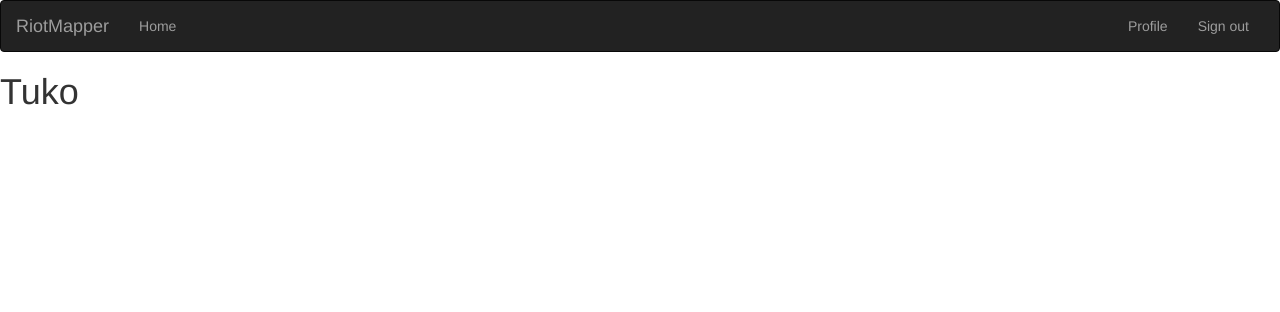
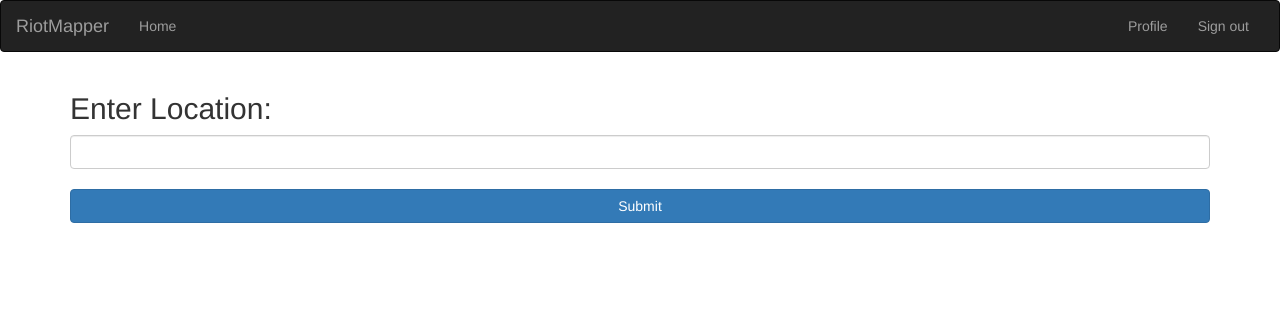
Before and after one commit to paulmburu08/Riotmapper, a Django app: page / in a window 1280 px wide. Shown: the top 312 px of the page. Run offline with Django 3.2, Linux system fonts and the light colour scheme; some libraries are stand-ins or nearby versions.

```diff
--- a/riotmapperapp/templates/base.html
+++ b/riotmapperapp/templates/base.html
@@ -26,6 +26,7 @@
   <script src="https://ajax.googleapis.com/ajax/libs/jquery/3.2.1/jquery.min.js"></script>
   {% bootstrap_javascript %}
   <script src=" {% static 'js/base.js' %}"></script>
+  <script src="https://unpkg.com/axios/dist/axios.min.js"></script>
   {% endblock %}
 </body>
 
--- a/riotmapperapp/templates/home.html
+++ b/riotmapperapp/templates/home.html
@@ -6,5 +6,15 @@
 {% endblock %}
 
 {% block content %}
-<h1>Tuko</h1>
+<div class="container">
+    <h2 id="text-center">Enter Location: </h2>
+    <form id="location-form">
+      <input type="text" id="location-input" class="form-control form-control-lg">
+      <br>
+      <button type="submit" class="btn btn-primary btn-block">Submit</button>
+    </form>
+    <div class="card-block" id="formatted-address"></div>
+    <div class="card-block" id="address-components"></div>
+    <div class="card-block" id="geometry"></div>
+  </div>
 {% endblock %}
--- a/static/js/base.js
+++ b/static/js/base.js
@@ -0,0 +1,62 @@
+// Call Geocode
+//geocode();
+
+// Get location form
+var locationForm = document.getElementById('location-form');
+
+// Listen for submiot
+locationForm.addEventListener('submit', geocode);
+
+function geocode(e) {
+    // Prevent actual submit
+    e.preventDefault();
+
+    var location = document.getElementById('location-input').value;
+
+    axios.get('https://maps.googleapis.com/maps/api/geocode/json', {
+            params: {
+                address: location,
+                key: 'AIzaSyBLLH2B_z8aqBI1goqokHcb6_NyHLn4HjQ'
+            }
+        })
+        .then(function (response) {
+            // Log full response
+            console.log(response);
+
+            // Formatted Address
+            var formattedAddress = response.data.results[0].formatted_address;
+            var formattedAddressOutput = `
+          <ul class="list-group">
+            <li class="list-group-item">${formattedAddress}</li>
+          </ul>
+        `;
+
+            // Address Components
+            var addressComponents = response.data.results[0].address_components;
+            var addressComponentsOutput = '<ul class="list-group">';
+            for (var i = 0; i < addressComponents.length; i++) {
+                addressComponentsOutput += `
+            <li class="list-group-item"><strong>${addressComponents[i].types[0]}</strong>: ${addressComponents[i].long_name}</li>
+          `;
+            }
+            addressComponentsOutput += '</ul>';
+
+            // Geometry
+            var lat = response.data.results[0].geometry.location.lat;
+            var lng = response.data.results[0].geometry.location.lng;
+            var geometryOutput = `
+          <ul class="list-group">
+            <li class="list-group-item"><strong>Latitude</strong>: ${lat}</li>
+            <li class="list-group-item"><strong>Longitude</strong>: ${lng}</li>
+          </ul>
+        `;
+
+            // Output to app
+            document.getElementById('formatted-address').innerHTML = formattedAddressOutput;
+            document.getElementById('address-components').innerHTML = addressComponentsOutput;
+            document.getElementById('geometry').innerHTML = geometryOutput;
+        })
+        .catch(function (error) {
+            console.log(error);
+        });
+}
```
Also changed, not shown: requirements.txt (+100 -3 lines), riotmapperapp/models.py (+35 -0 lines).
